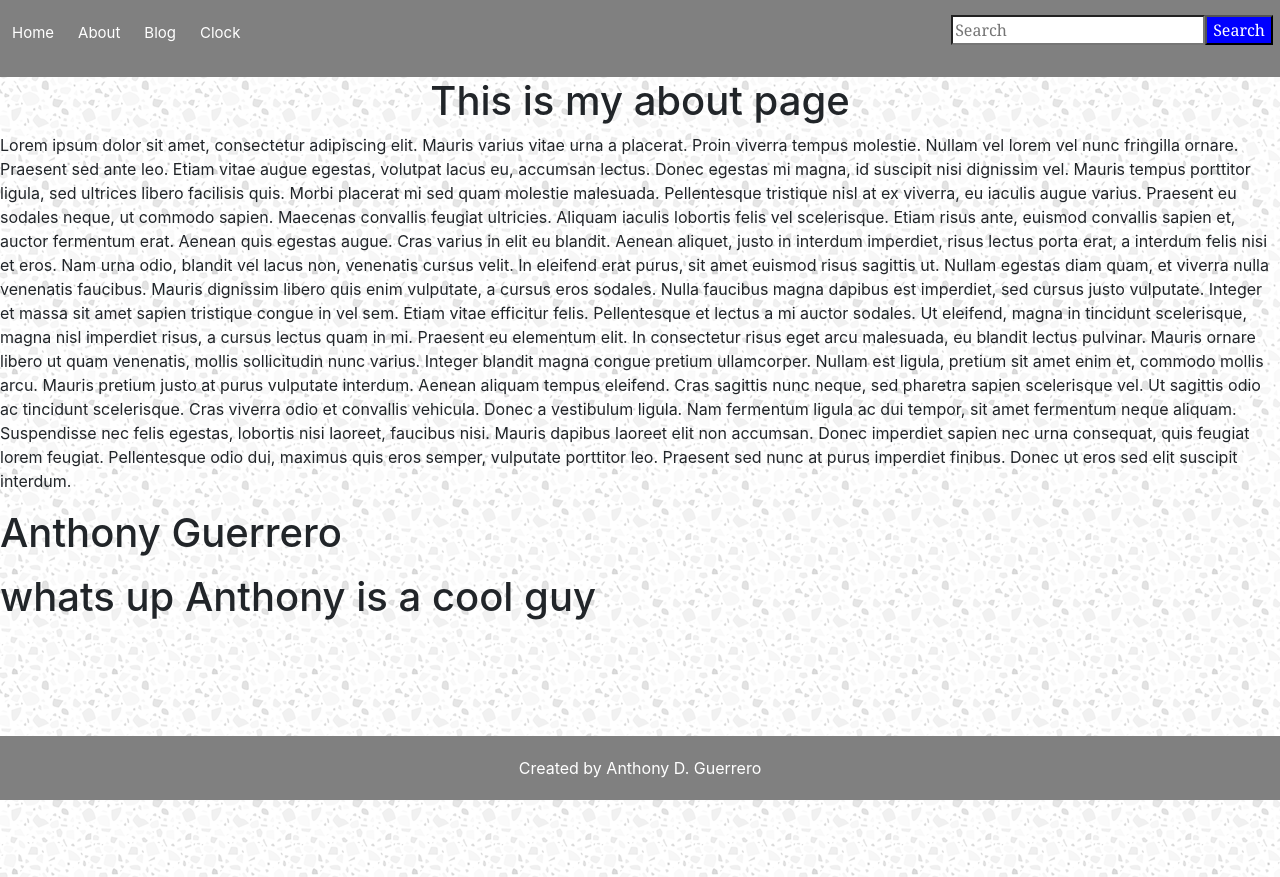
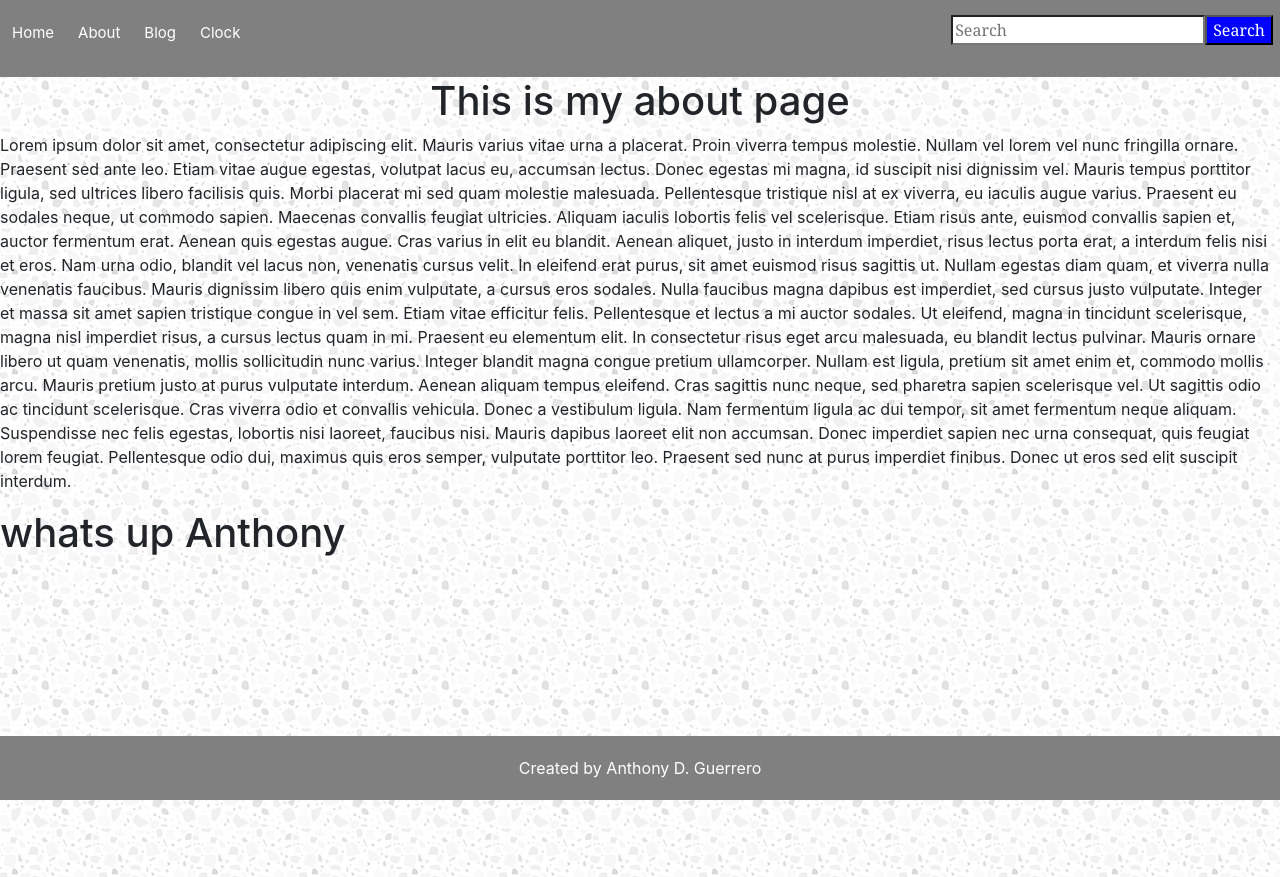
Before and after one commit to Anthony-G89/Project-with-react, a React (Create React App) app: page /about in a window 1280 px wide. Built offline with nearby package versions, Linux system fonts and the light colour scheme.

Commit message:
messing around with react

```diff
--- a/src/components/About/index.js
+++ b/src/components/About/index.js
@@ -5,17 +5,16 @@ import "./style.css";
 
 const about = propz => {
 
-    const meatball = <h1>Anthony Guerrero</h1>
+
+    // const meatball = <h1>Anthony Guerrero</h1>
 
     function Me(props) {
-        console.log(props)
+
         return (
-
-            <h1> whats up  { props.name}</h1>
-
+            <h1> whats up  { props.cherry}</h1>
         );
     };
-    const element = <Me name="Anthony is a cool guy" />
+    const element = <Me cherry="Anthony " />
 
 
 
@@ -35,7 +34,7 @@ const about = propz => {
 
                 Cras viverra odio et convallis vehicula. Donec a vestibulum ligula. Nam fermentum ligula ac dui tempor, sit amet fermentum neque aliquam. Suspendisse nec felis egestas, lobortis nisi laoreet, faucibus nisi. Mauris dapibus laoreet elit non accumsan. Donec imperdiet sapien nec urna consequat, quis feugiat lorem feugiat. Pellentesque odio dui, maximus quis eros semper, vulputate porttitor leo. Praesent sed nunc at purus imperdiet finibus. Donec ut eros sed elit suscipit interdum.</p>
 
-                <p>{meatball}</p>
+                {/* <p>{meatball}</p> */}
 
                 <h1> {element}</h1>
 
--- a/src/components/Home/index.js
+++ b/src/components/Home/index.js
@@ -17,7 +17,7 @@ class home extends React.Component {
         this.setState({ count: this.state.count - 10 })
 
         if(this.state.count === 0) {
-            alert("Stop in the name of law!")
+            alert("Stop in the name of law!");
         }
     }
 
```
